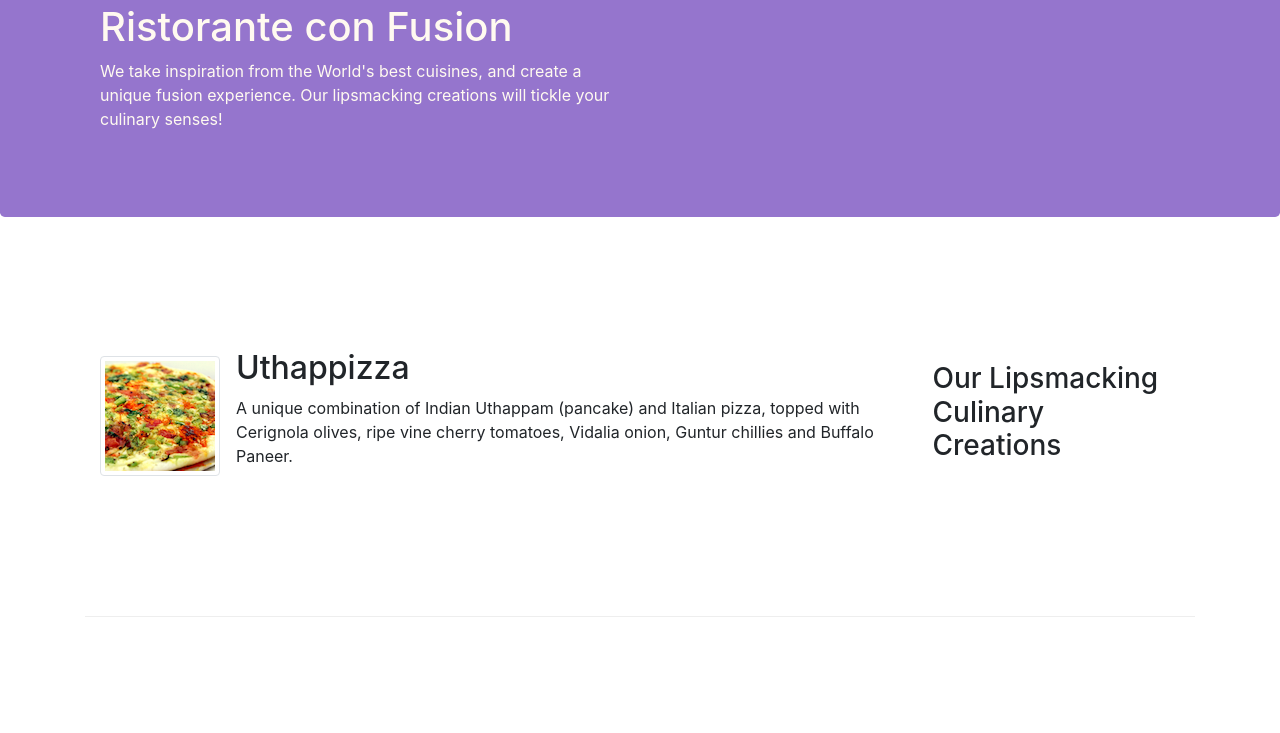
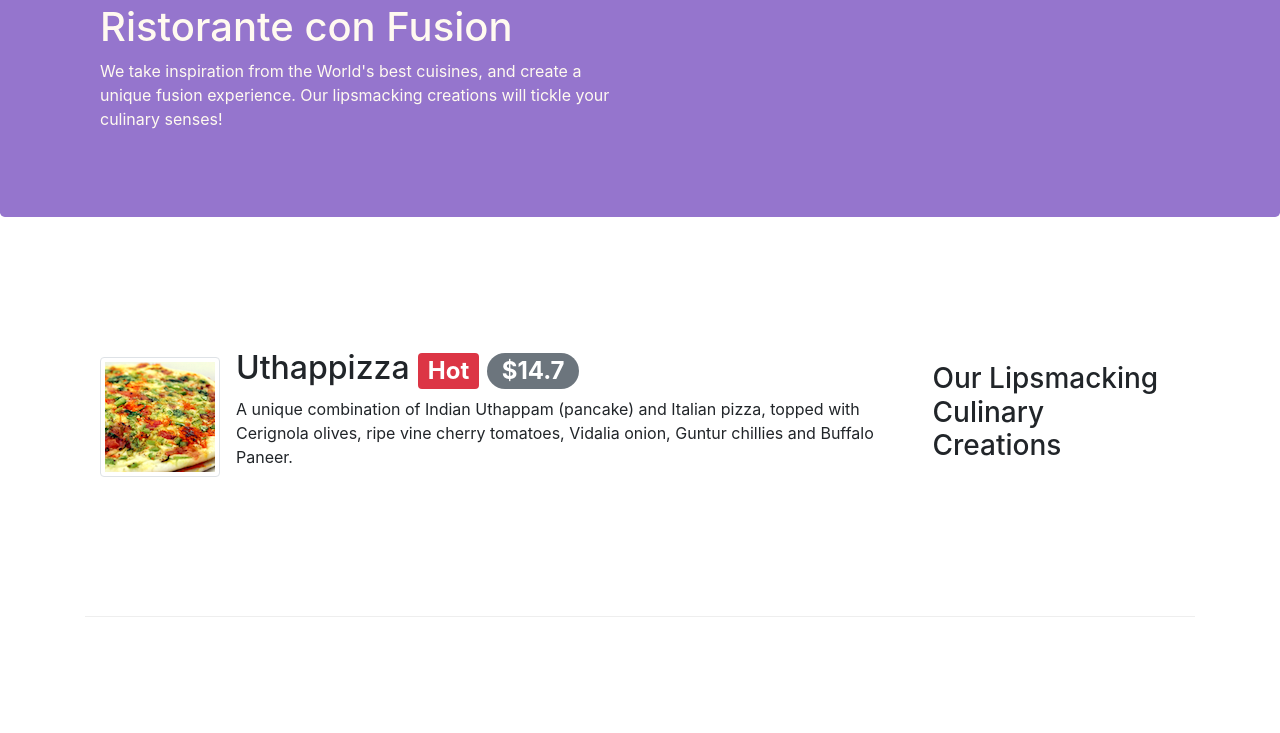
Before and after one commit to Sheikhtanzeela/conFusion, a website: page index.html in a window 1280 px wide. Shown: the part 67-800 px from the top of the page. Drawn offline with nearby package versions, Linux system fonts and the light colour scheme.

Commit message:
Alerting-Users

```diff
--- a/index.html
+++ b/index.html
@@ -65,7 +65,8 @@
                 <div class="media">
                     <img class="d-flex mr-3 img-thumbnail align-self-center" src="img/uthappizza.png" alt="uthappizza">
                     <div class="media-body">
-                        <h2 class="mt-0">Uthappizza</h2>
+                        <h2 class="mt-0">Uthappizza <span class="badge badge-danger"> Hot</span>
+                            <span class="badge badge-pill badge-secondary">$14.7</span></h2>
                         <p>A unique combination of Indian Uthappam (pancake) and Italian pizza, topped with Cerignola
                             olives,
                             ripe vine cherry tomatoes, Vidalia onion, Guntur chillies and Buffalo Paneer.</p>
```
